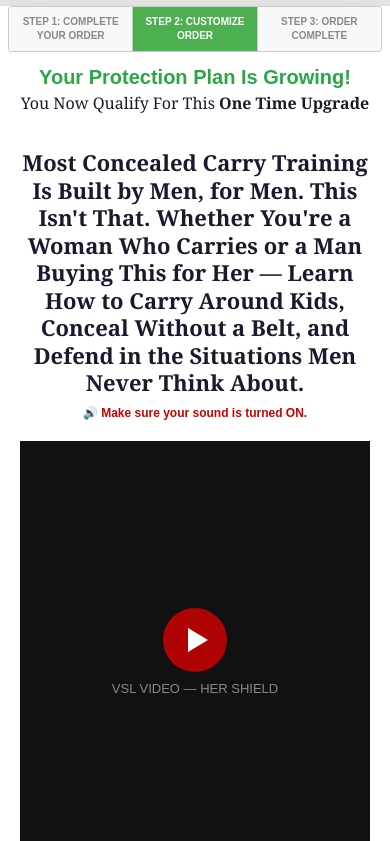
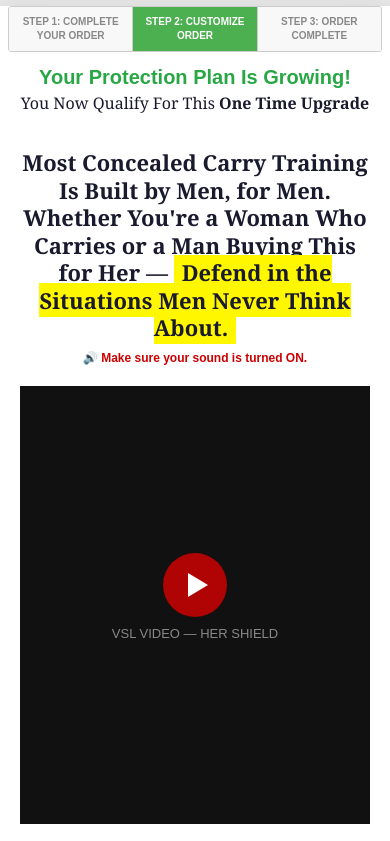
Before and after one commit to puponepup/know-your-ammo-funnel, a website: page upsell3_hershield.html in a window 390 px wide. Shown: the top 841 px of the page. Drawn offline with Linux system fonts and the light colour scheme.

Commit message:
Upsell3: Shorten mobile headline & add yellow highlight
- Mobile: Shorter version removes "This Isn't That" and middle list
- Desktop: Full headline remains
- Added yellow highlight to "Defend in the Situations Men Never Think About"

Co-authored-by: Cursor <cursoragent@cursor.com>

```diff
--- a/upsell3_hershield.html
+++ b/upsell3_hershield.html
@@ -194,6 +194,7 @@
     .video-note { font-size:12px; margin-bottom:6px; }
     .hero-subhead-mobile-hide { display:none; }
     .hero-subhead-mobile-show { display:block; }
+    .headline-mobile-hide { display:none; }
     /* Guarantee badge centered on mobile */
     .guarantee-badge-wrap { width:100%; }
     /* Mobile progress bar */
@@ -223,7 +224,7 @@
   <section class="tight">
     <div class="inner">
       <p class="pre-head">Special Add-On for Your Family's Protection</p>
-      <h1>Most Concealed Carry Training Is Built by Men, for Men. This Isn't That. Whether You're a Woman Who Carries or a Man Buying This for Her — Learn How to Carry Around Kids, Conceal Without a Belt, and Defend in the Situations Men Never Think About.</h1>
+      <h1>Most Concealed Carry Training Is Built by Men, for Men. <span class="headline-mobile-hide">This Isn't That. </span>Whether You're a Woman Who Carries or a Man Buying This for Her — <span class="headline-mobile-hide">Learn How to Carry Around Kids, Conceal Without a Belt, and </span><span style="background:#fff700; padding:2px 8px;">Defend in the Situations Men Never Think About.</span></h1>
       <p class="subhead hero-subhead-mobile-hide">1 in 3 women will face a violent attack. She carries the groceries. She picks up the kids. She runs to the store at 9 PM. <strong class="accent">You can't be there every time.</strong> Give her the same confidence you just earned.</p>
       <p class="video-note">🔊 Make sure your sound is turned ON.</p>
       <div class="video-placeholder">
```
Also changed, not shown: wireframes/html/upsell3_hershield.html (+2 -1 lines).
